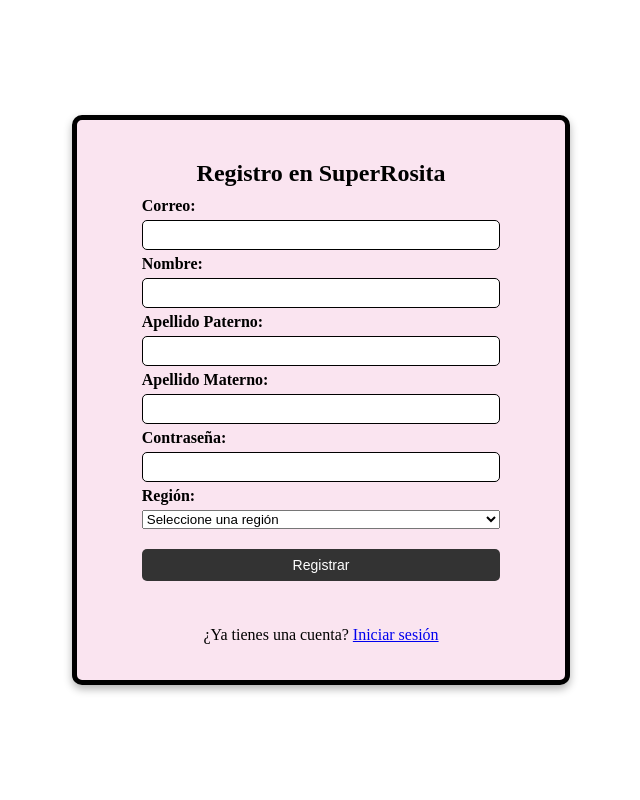
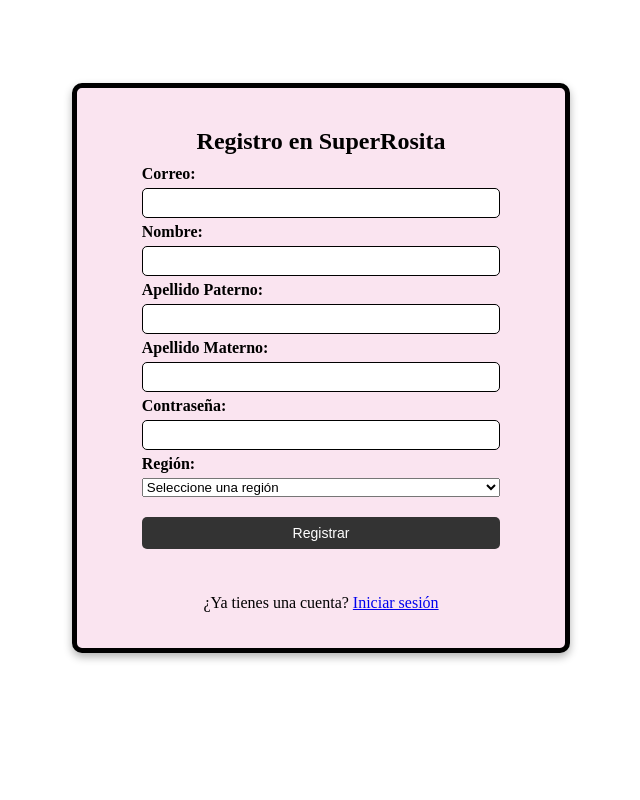
Before and after one commit to Zehkas/SuperRosita, a PHP site: page /registro in a window 1280 px wide. Shown: the part 85-885 px from the top of the page, without its empty margins (319-959 px from the left). After the commit the page ends 746 px from the top, so only its background shows below. Run offline with PHP 8.4, Linux system fonts and the light colour scheme.

Commit message:
Espacios

```diff
--- a/connection.php
+++ b/connection.php
@@ -2,10 +2,10 @@
 class Connection {
     public function connect() {
         // Datos de conexión
-        $db_user = "bd_miguel";
-        $db_password = "miguel2003";
-        //$db_user = "ROSITA";
-        //$db_password = "superrosita";
+        //$db_user = "bd_miguel";
+        //$db_password = "miguel2003";
+        $db_user = "ROSITA";
+        $db_password = "superrosita";
         $db_host = "localhost";
         $db_port = "1521";
         $db_sid = "xe";
--- a/view/login.php
+++ b/view/login.php
@@ -11,7 +11,7 @@
             display: flex;
             justify-content: center;
             align-items: center;
-            min-height: 100vh;
+            min-height: 88vh;
         }
     </style>
 </head>
--- a/view/registro.php
+++ b/view/registro.php
@@ -11,7 +11,7 @@
             display: flex;
             justify-content: center;
             align-items: center;
-            min-height: 100vh;
+            min-height: 92vh;
         }
     </style>
 </head>
```
